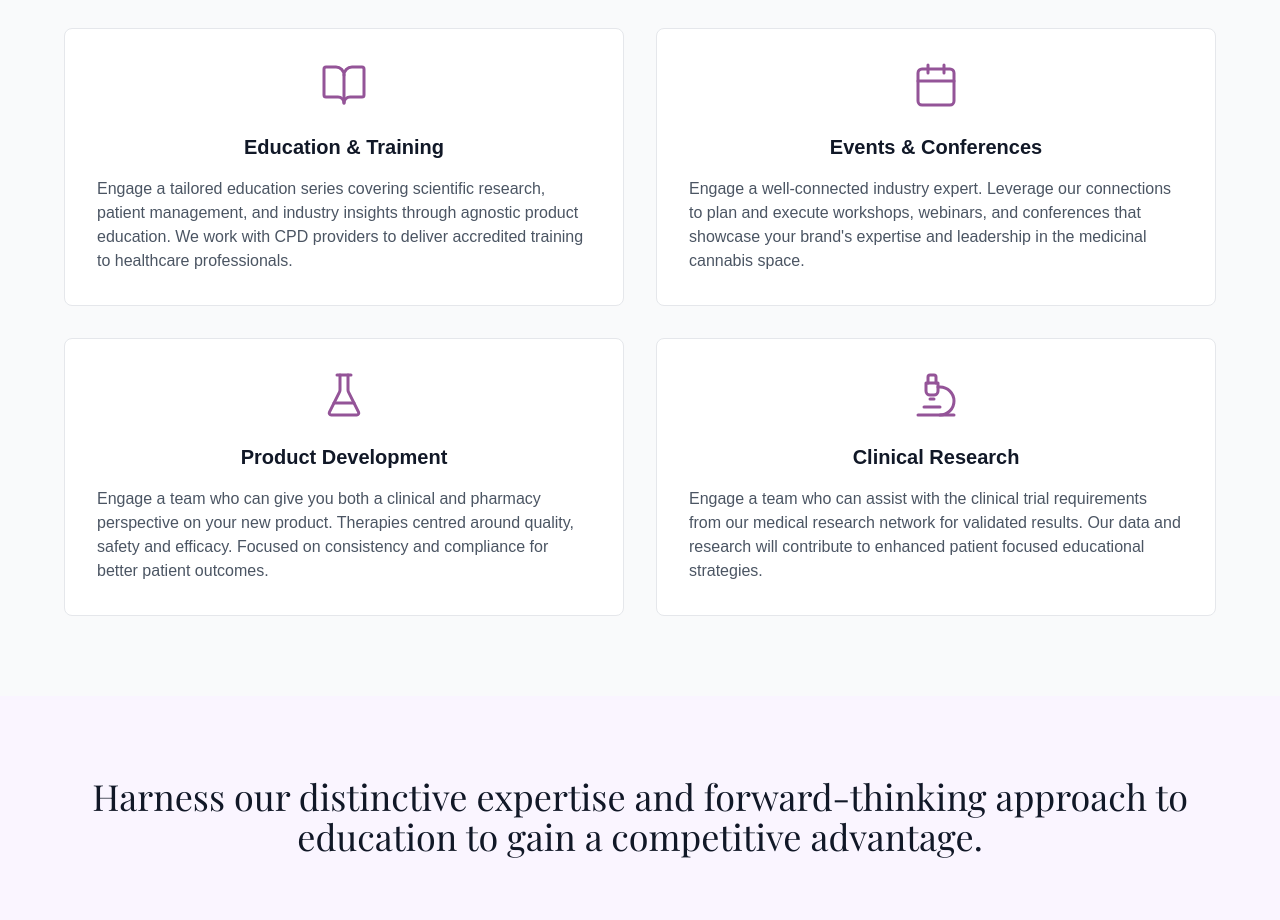
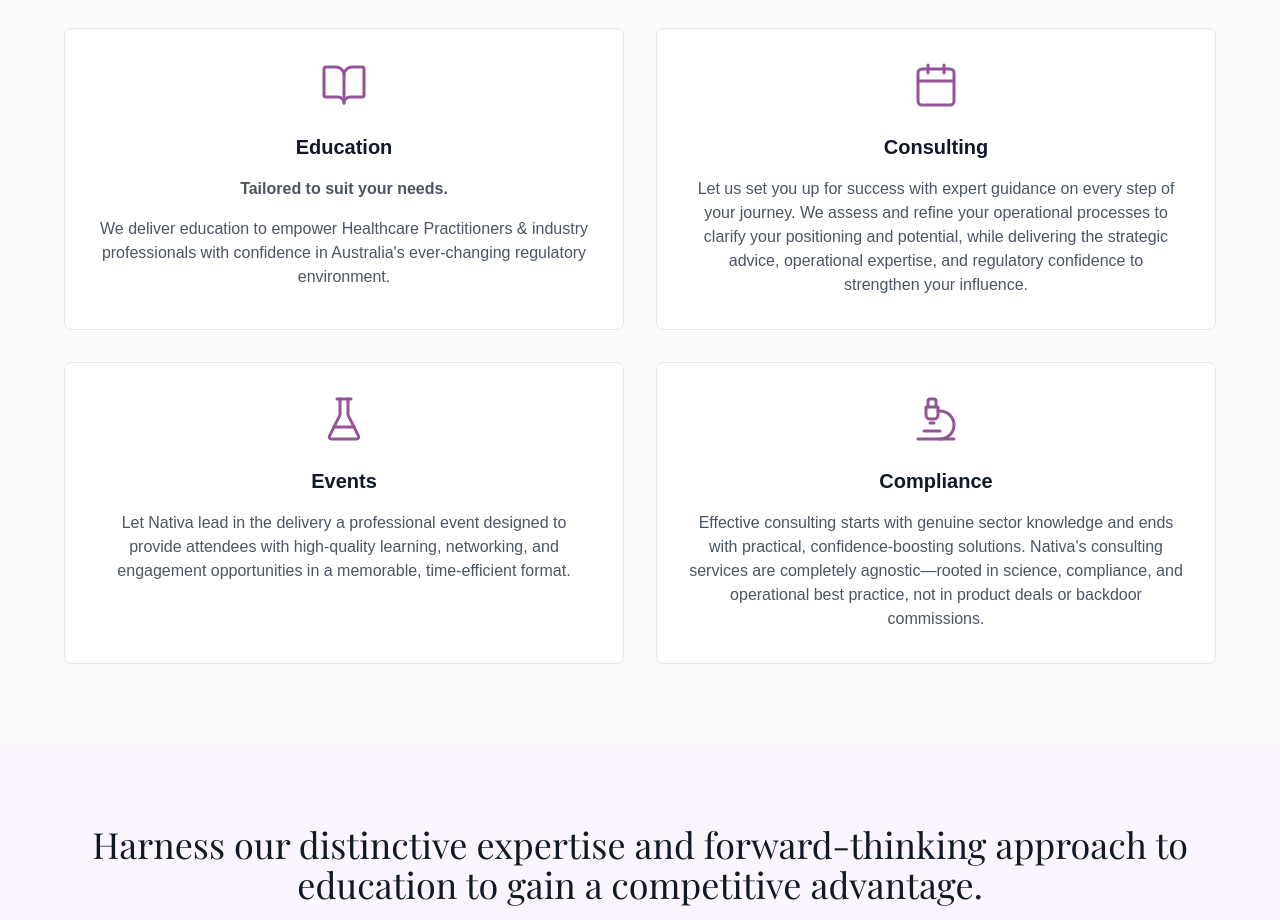
Before and after one commit to doylem/nativa-site, a Next.js app: page / in a window 1280 px wide. Shown: the part 1020-1940 px from the top of the page. Built offline with nearby package versions, Linux system fonts and the light colour scheme; a web font is replaced by a local one.

Commit message:
Updated page.tsx

```diff
--- a/app/page.tsx
+++ b/app/page.tsx
@@ -56,10 +56,13 @@ export default function NativaLandingPage() {
                 <BookOpen className="w-12 h-12 text-nativa-purple" strokeWidth={1.5} />
               </div>
               <h3 className="text-xl text-center font-semibold mb-4 text-gray-900">
-                Education & Training
+                Education
               </h3>
-              <p className="text-gray-600">
-                Engage a tailored education series covering scientific research, patient management, and industry insights through agnostic product education. We work with CPD providers to deliver accredited training to healthcare professionals.
+              <p className="text-center text-gray-600 mb-4 font-semibold">
+                Tailored to suit your needs.
+              </p>
+              <p className="text-center text-gray-600">
+                We deliver education to empower Healthcare Practitioners & industry professionals with confidence in Australia&apos;s ever-changing regulatory environment.
               </p>
             </div>
             <div className="bg-white p-8 rounded-lg border border-gray-200">
@@ -67,10 +70,10 @@ export default function NativaLandingPage() {
                 <Calendar className="w-12 h-12 text-nativa-purple" strokeWidth={1.5} />
               </div>
               <h3 className="text-xl text-center font-semibold mb-4 text-gray-900">
-                Events & Conferences
+                Consulting
               </h3>
-              <p className="text-gray-600">
-                Engage a well-connected industry expert. Leverage our connections to plan and execute workshops, webinars, and conferences that showcase your brand&apos;s expertise and leadership in the medicinal cannabis space.
+              <p className="text-center text-gray-600">
+                Let us set you up for success with expert guidance on every step of your journey. We assess and refine your operational processes to clarify your positioning and potential, while delivering the strategic advice, operational expertise, and regulatory confidence to strengthen your influence.
               </p>
             </div>
             <div className="bg-white p-8 rounded-lg border border-gray-200">
@@ -78,10 +81,10 @@ export default function NativaLandingPage() {
                 <FlaskConical className="w-12 h-12 text-nativa-purple" strokeWidth={1.5} />
               </div>
               <h3 className="text-xl text-center font-semibold mb-4 text-gray-900">
-                Product Development
+                Events
               </h3>
-              <p className="text-gray-600">
-                Engage a team who can give you both a clinical and pharmacy perspective on your new product. Therapies centred around quality, safety and efficacy. Focused on consistency and compliance for better patient outcomes.
+              <p className="text-center text-gray-600">
+                Let Nativa lead in the delivery a professional event designed to provide attendees with high-quality learning, networking, and engagement opportunities in a memorable, time-efficient format.
               </p>
             </div>
             <div className="bg-white p-8 rounded-lg border border-gray-200">
@@ -89,10 +92,10 @@ export default function NativaLandingPage() {
                 <Microscope className="w-12 h-12 text-nativa-purple" strokeWidth={1.5} />
               </div>
               <h3 className="text-xl text-center font-semibold mb-4 text-gray-900">
-                Clinical Research
+                Compliance
               </h3>
-              <p className="text-gray-600">
-                Engage a team who can assist with the clinical trial requirements from our medical research network for validated results. Our data and research will contribute to enhanced patient focused educational strategies.
+              <p className="text-center text-gray-600">
+                Effective consulting starts with genuine sector knowledge and ends with practical, confidence-boosting solutions. Nativa&apos;s consulting services are completely agnostic—rooted in science, compliance, and operational best practice, not in product deals or backdoor commissions.
               </p>
             </div>
           </div>
```
